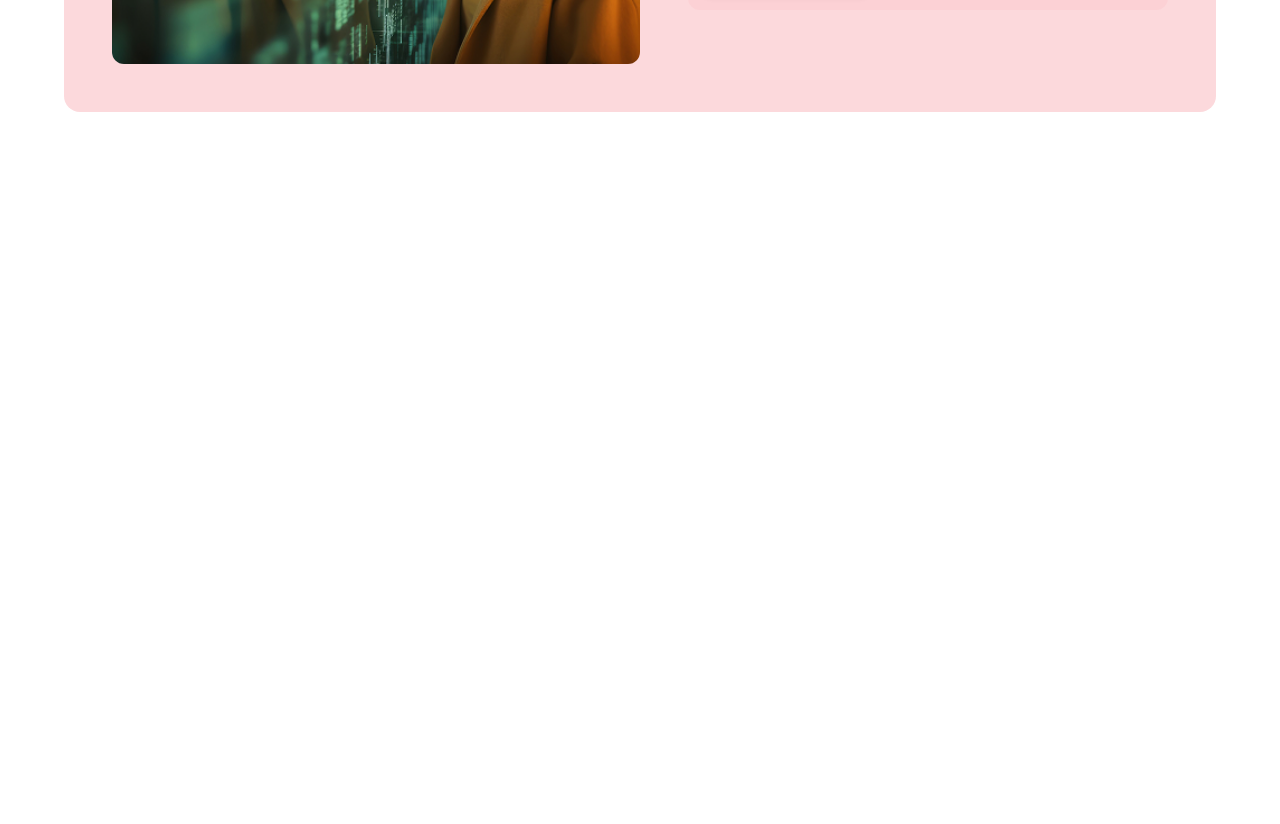
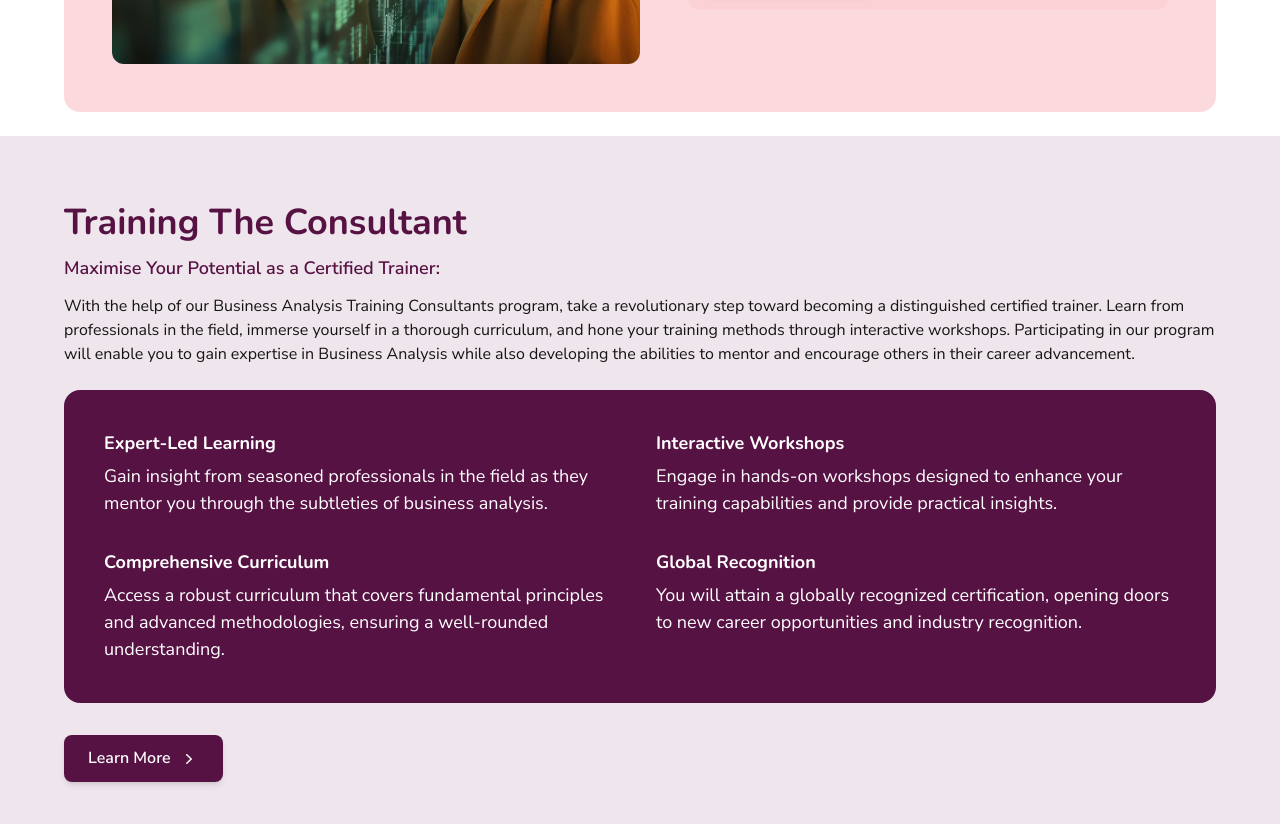
Before and after one commit to AmityTobi/tobams-internship-task, a Next.js app: page / in a window 1280 px wide. Shown: the part 4240-5064 px from the top of the page. Before the commit the page ends 4376 px from the top, so only its background shows below. Built offline with nearby package versions, Linux system fonts and the light colour scheme.

Commit message:
integrate TrainingConsultant component into main page

```diff
--- a/app/page.tsx
+++ b/app/page.tsx
@@ -4,6 +4,7 @@ import LMSBlock from "@/components/lmsBlock";
 import ServicesSection from "@/components/servicesSection";
 import ManagementProgram from "@/components/managementProgram";
 import TransformationHub from "@/components/transformationHub";
+import TrainingConsultant from "@/components/trainingConsultant";
 
 export default function Home() {
   return (
@@ -14,6 +15,7 @@ export default function Home() {
       <ServicesSection />
       <ManagementProgram />
       <TransformationHub />
+      <TrainingConsultant />
     </main>
   );
 }
```
